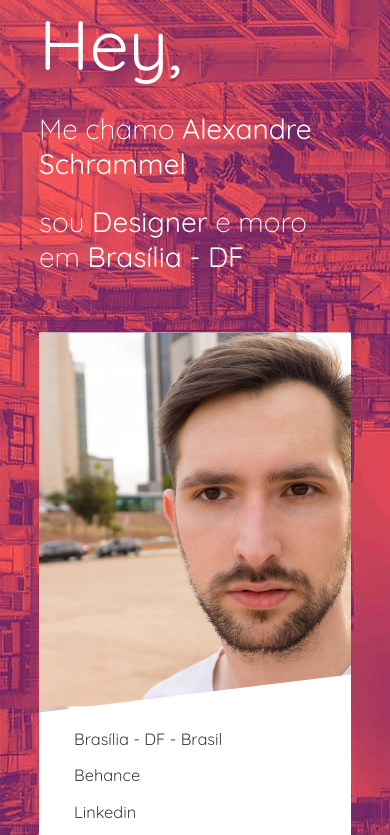
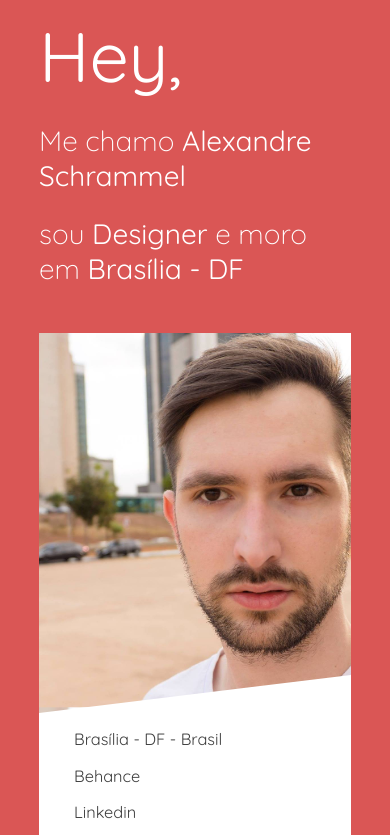
Before and after one commit to TheAleSch/Port-profile-page, a plain HTML site: page index.html in a window 390 px wide. Shown: the top 835 px of the page. Drawn offline with nearby package versions, Linux system fonts and the light colour scheme.

Commit message:
changed the mobile behaviour

```diff
--- a/style.scss
+++ b/style.scss
@@ -141,15 +141,19 @@ body {
 }
 
 @media screen and (max-width: 560px) {
+	body {
+		padding-top: 3%;
+		background-color: #da5655;
+	}
 	.sec_back {
-		height: 130%;
-		@include clip-path(0, 0, 100%, 0, 100%, 92%, 0%, 100%);
+		display: none;
 	}
 	.titles-sm {
 		display: block;
 		width: 80%;
 		color: #FFF;
-margin: auto;
+		margin: auto;
+		margin-bottom: -8%;
 			h1 {
 				font-size: 70px;
 				margin: 0;
```
Also changed, not shown: style-min.css, style.css, 2 other files.
